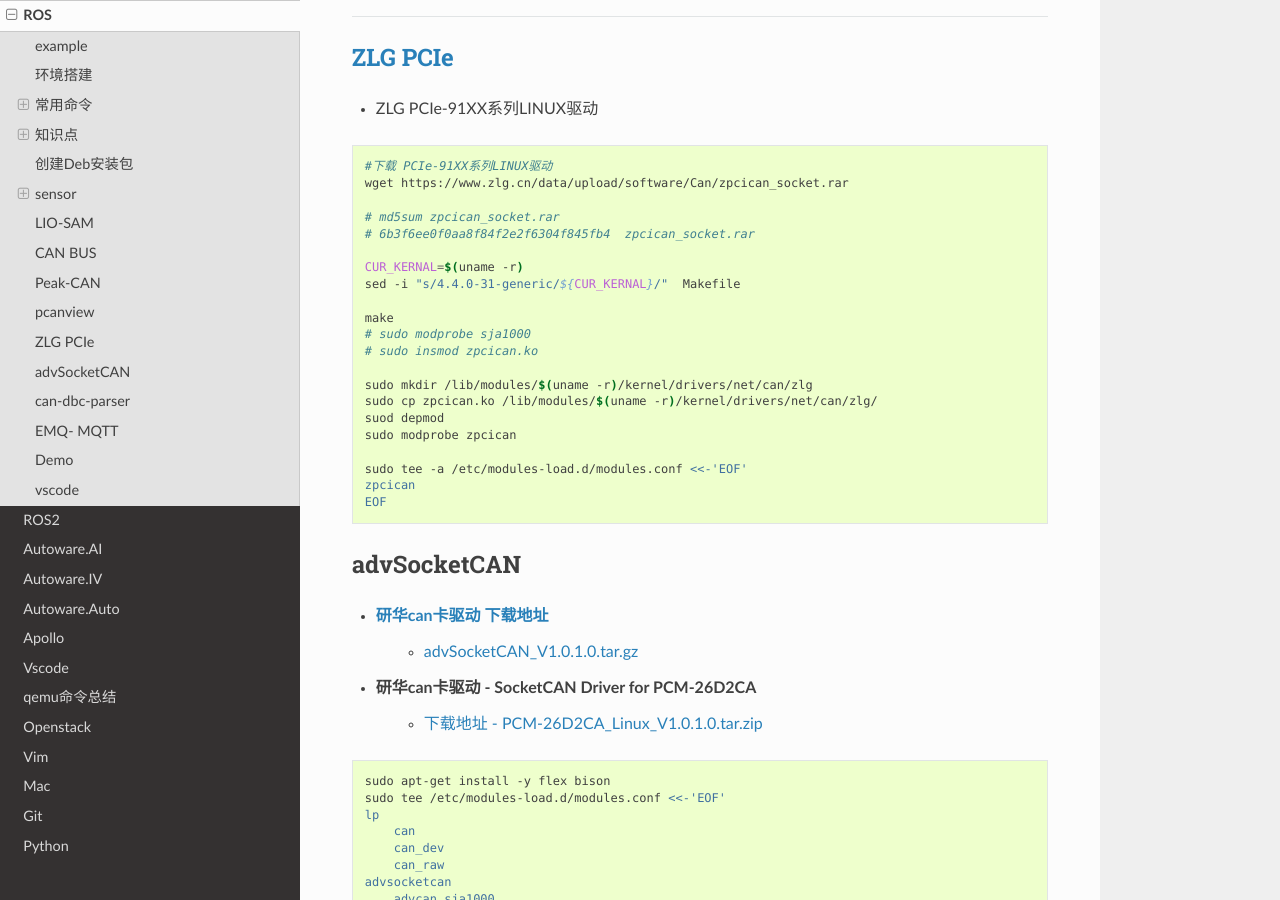
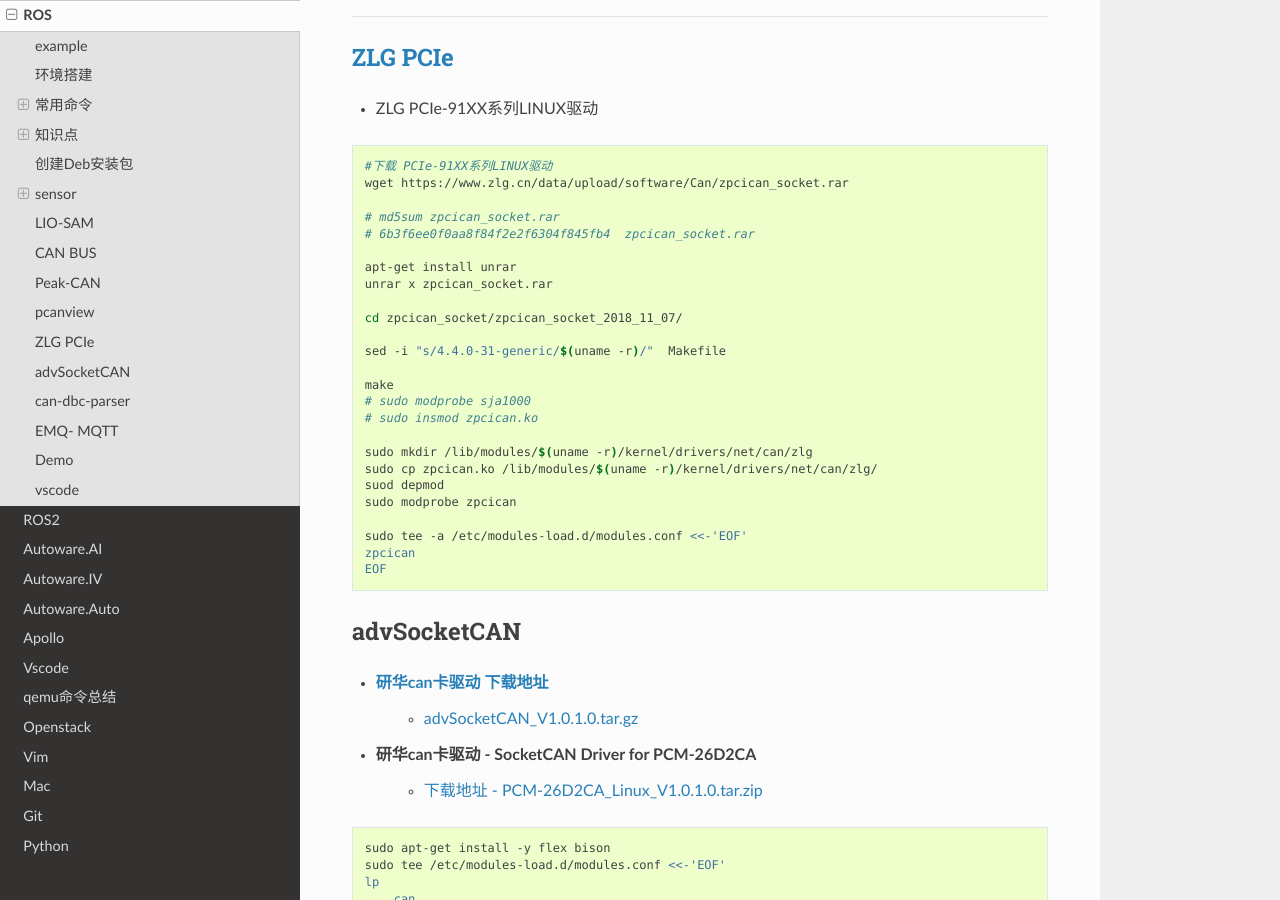
Before and after one commit to my-rds-store/my_space, a Sphinx documentation site: the page built from source/ros/index.rst, in a window 1280 px wide and 900 px high, scrolled down 17871 px. Built offline with Sphinx 7.4.7 and the Read the Docs theme 2.0.0, drawn with Linux system fonts in a browser that asks for light colours.

Commit message:
update ...

```diff
--- a/source/lightweight_markup_language/sphinx/index.rst
+++ b/source/lightweight_markup_language/sphinx/index.rst
@@ -27,6 +27,9 @@
 * `sphinx-doc <http://www.sphinx-doc.org/en/stable/index.html>`_
 
 * `放到git page <http://lucasbardella.com/blog/2010/02/hosting-your-sphinx-docs-in-github>`_
+
+* `sphinx文档规范与模版 <https://ebf-contribute-guide.readthedocs.io/zh_CN/latest/>`_
+
 
 INSTALL
 -------
--- a/source/ros/index.rst
+++ b/source/ros/index.rst
@@ -941,8 +941,12 @@
     # md5sum zpcican_socket.rar
     # 6b3f6ee0f0aa8f84f2e2f6304f845fb4  zpcican_socket.rar
 
-    CUR_KERNAL=$(uname -r)
-    sed -i "s/4.4.0-31-generic/${CUR_KERNAL}/"  Makefile
+    apt-get install unrar
+    unrar x zpcican_socket.rar
+
+    cd zpcican_socket/zpcican_socket_2018_11_07/
+
+    sed -i "s/4.4.0-31-generic/$(uname -r)/"  Makefile
 
     make
     # sudo modprobe sja1000
```
